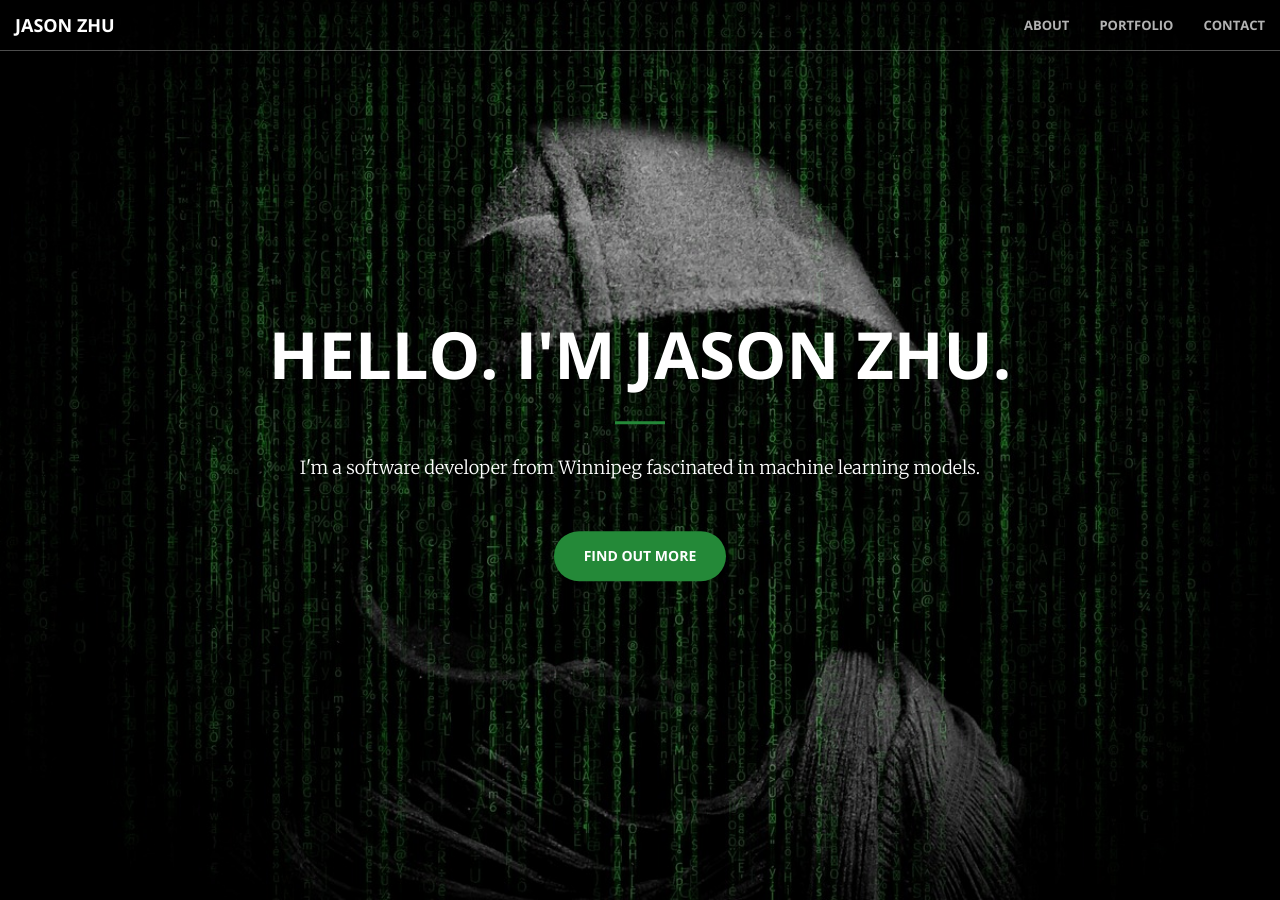
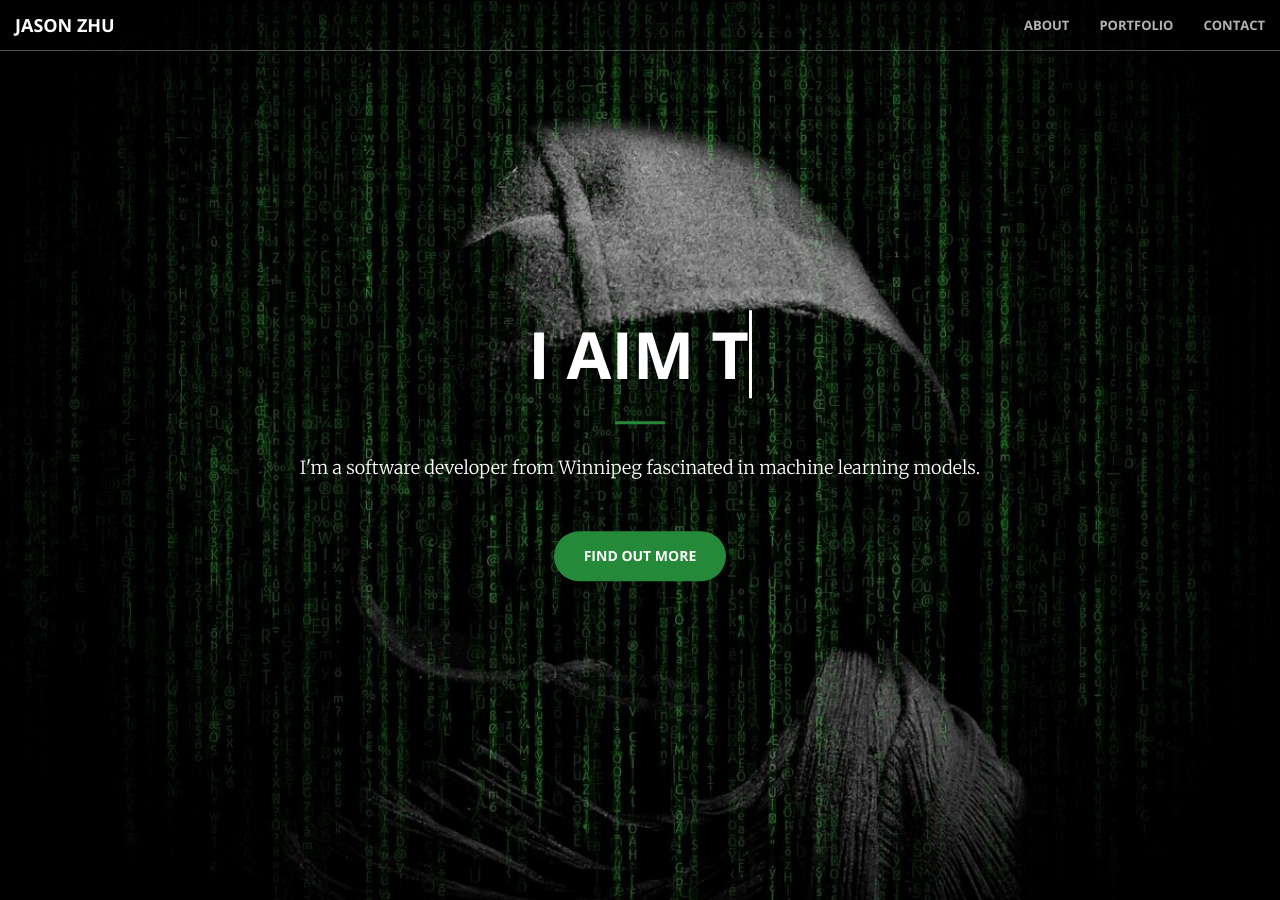
Before and after one commit to JZ-FSDev/jz-fsdev.github.io, a Jekyll site: the page built from index.html, in a window 1280 px wide and 900 px high. Built offline with Jekyll 4.4.1, drawn with Linux system fonts in a browser that asks for light colours; some of the changed lines change nothing that is shown.

Commit message:
Add header animation

```diff
--- a/_config.yml
+++ b/_config.yml
@@ -1,5 +1,10 @@
 # Primary site settings
-title: "Hello. I'm Jason Zhu."
+title1: "Hello. I'm Jason Zhu."
+title2: "I'm a DeFi Researcher."
+title3: "I aim to solve real world problems."
+title4: "I love challenges."
+title5: "I'm eager to learn new things."
+
 description: "I'm a software developer from Winnipeg fascinated in machine learning models."
 project_hook: "Find Out More"
 email: 'jzcompsci@gmail.com'
@@ -7,7 +12,7 @@ baseurl: ""
 url: "https://jz-fsdev.github.io/"
 linkedin_username: 'jason-zhu-dev'
 github_username: 'jz-fsdev'
-resume_url: "jz-fsdev.github.io/blob/main/assets/Jason_Zhu-Resume.pdf"
+resume_url: "https://jz-fsdev.github.io/assets/Jason_Zhu-Resume.pdf"
 footer_text: "&copy; 2023 Jason Zhu"
 
 # Head/Nav settings
@@ -42,7 +47,7 @@ p2_url: "https://techtitans-uofm.github.io/posts/Music-Management-System/"
 
 p3_category: "Plant Molecular Biology Research"
 p3_name: "Polyketide Synthases"
-p3_url: "jz-fsdev.github.io/assets/Jason_Zhu-PKS.pdf"
+p3_url: "https://jz-fsdev.github.io/assets/Jason_Zhu-PKS.pdf"
 
 # About settings
 about_heading: "Everyone's Journey is Different"
--- a/_includes/about.html
+++ b/_includes/about.html
@@ -8,7 +8,7 @@
                 <h2 class="section-heading">{{ site.about_heading }}</h2>
                 <hr class="light">
                 <p>{{ site.about_description }}</p>
-                <a href="{{ site.resume_url }}">
+                <a href="{{ site.resume_url }}" target="_blank">
                     <button class="btn btn-default btn-lg">
                         <i class="fa fa-file fa-3x wow bounceIn" data-wow-delay=".1s"></i> Resume
                     </button>
--- a/_includes/contact.html
+++ b/_includes/contact.html
@@ -7,7 +7,7 @@
                 <p>{{ site.contact_paragraph }}</p>
             </div>
         <div class="col-lg-2 col-lg-offset-2 text-center">
-            <a href="https://linkedin.com/in/{{ site.linkedin_username }}">
+            <a href="https://linkedin.com/in/{{ site.linkedin_username }}" target="_blank">
                 <i class="fa fa-linkedin fa-3x wow bounceIn" data-wow-delay=".1s"></i>
                 <p>{{ site.linkedin_username }}</p>
             </a>
@@ -19,7 +19,7 @@
             </a>
         </div>
         <div class="col-lg-2 col-lg-offset-1 text-center">
-            <a href="https://github.com/{{ site.github_username }}">
+            <a href="https://github.com/{{ site.github_username }}" target="_blank">
             <i class="fa fa-github fa-3x wow bounceIn" data-wow-delay=".1s"></i>
                 <p>{{ site.github_username }}</p>
             </a>
--- a/_includes/header.html
+++ b/_includes/header.html
@@ -1,10 +1,55 @@
 <header>
     <div class="header-content">
         <div class="header-content-inner text-center">
-            <h1>{{ site.title }}</h1>
+            <h1>{{ site.title1 }}</h1>
             <hr>
             <p>{{ site.description }}</p>
             <a href="#about" class="btn btn-primary btn-xl page-scroll">{{ site.project_hook }}</a>
         </div>
     </div>
 </header>
+
+<script>
+    document.addEventListener('DOMContentLoaded',function(event){
+    // array with texts to type in typewriter
+    var dataText = ["{{ site.title1 }}", "{{ site.title2 }}", "{{ site.title3 }}", "{{ site.title4 }}", "{{ site.title5 }}", "{{ site.title1 }}"];
+
+    // type one text in the typwriter
+    // keeps calling itself until the text is finished
+    function typeWriter(text, i, fnCallback) {
+      // chekc if text isn't finished yet
+      if (i < (text.length)) {
+        // add next character to h1
+       document.querySelector("h1").innerHTML = text.substring(0, i+1) +'<span aria-hidden="true"></span>';
+
+        // wait for a while and call this function again for next character
+        setTimeout(function() {
+          typeWriter(text, i + 1, fnCallback)
+        }, 100);
+      }
+      // text finished, call callback if there is a callback function
+      else if (typeof fnCallback == 'function') {
+        // call callback after timeout
+        setTimeout(fnCallback, 700);
+      }
+    }
+    // start a typewriter animation for a text in the dataText array
+     function StartTextAnimation(i) {
+       if (typeof dataText[i] == 'undefined'){
+          setTimeout(function() {
+            StartTextAnimation(0);
+          }, 20000);
+       }
+       // check if dataText[i] exists
+      if (i < dataText[i].length) {
+        // text exists! start typewriter animation
+       typeWriter(dataText[i], 0, function(){
+         // after callback (and whole text has been animated), start next text
+         StartTextAnimation(i + 1);
+       });
+      }
+    }
+    // start the text animation
+    StartTextAnimation(0);
+  });
+</script>
--- a/_includes/scripts.html
+++ b/_includes/scripts.html
@@ -11,6 +11,7 @@
 
 <!-- Custom Theme JavaScript -->
 <script src="js/creative.js"></script>
+<script src="js/personal.js"></script>
 
 <script>
     (function(i,s,o,g,r,a,m){i['GoogleAnalyticsObject']=r;i[r]=i[r]||function(){
--- a/_sass/_base.scss
+++ b/_sass/_base.scss
@@ -172,6 +172,15 @@ header {
                 margin-top: 0;
                 margin-bottom: 0;
             }
+            span {
+                border-right: .05em solid;
+                animation: caret 1s steps(1) infinite;
+            }
+            @keyframes caret {
+                50% {
+                  border-color: transparent;
+                }
+              }
             hr {
                 margin: 30px auto;
             }
```
Also changed, not shown: js/personal.js (added).
